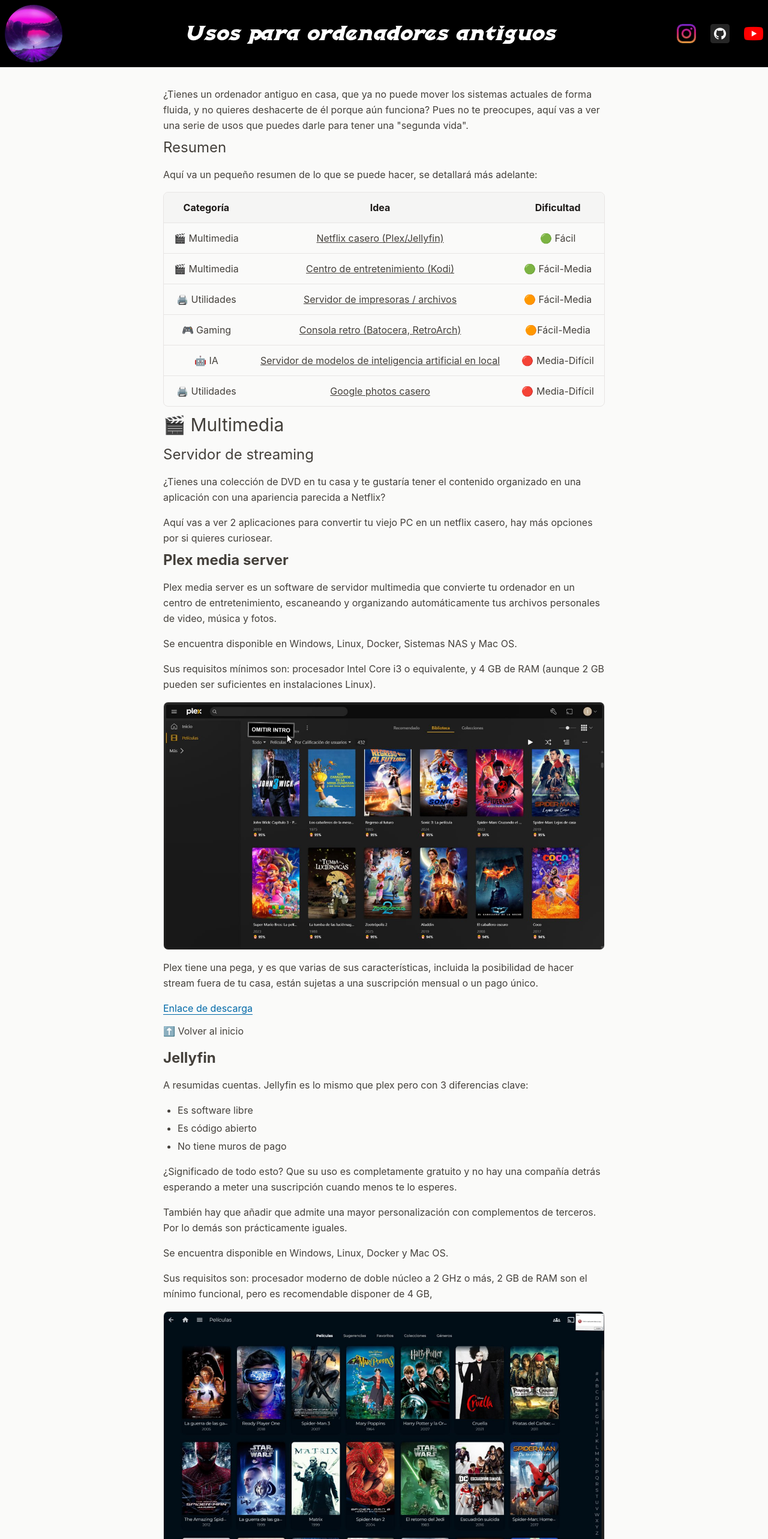
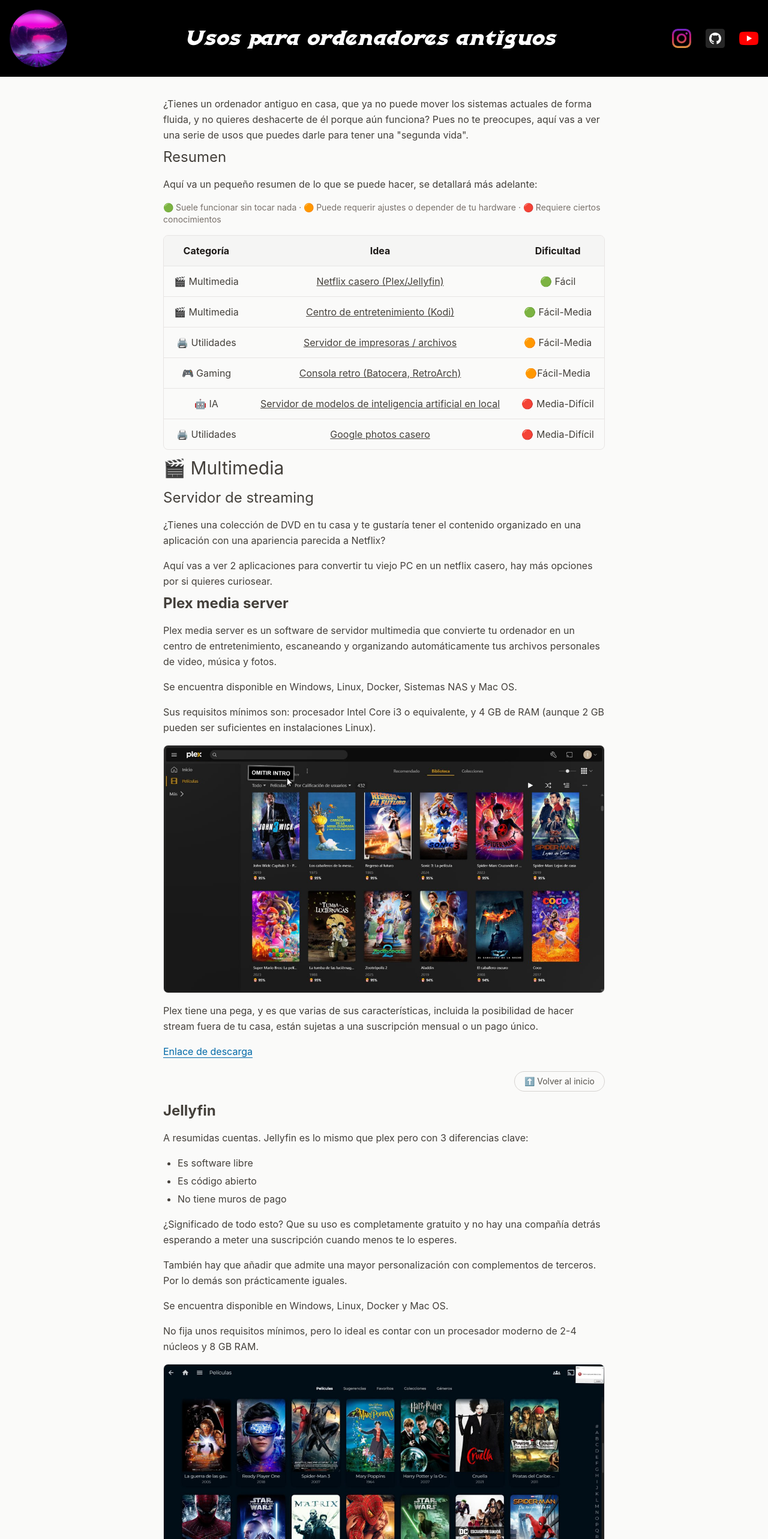
Before and after one commit to aloxvim/usos-pc-viejo, a React (Vite) app: page / in a window 1280 px wide. Shown: the top 2566 px of the page at 60% size. Built offline with nearby package versions, Linux system fonts and the light colour scheme.

Commit message:
Diseño responsivo en la cabecera y el pie de página, cambiado el estilo del enlace para volver al inicio del artículo, corregidos errores en la información y mejoras menores. Falta: 1. Cambiar capturas de webs externas por capturas propias. 2. Cambiar capturas de plex y Jellyfin

```diff
--- a/src/components/Header.tsx
+++ b/src/components/Header.tsx
@@ -12,31 +12,32 @@
      *      Separación de elementos hacia los extremos
      *      Alineación vertical al centro
      *      Padding de 2 en los 4 lados
-     *
+     *      Recolocación del título en pantallas móviles
      */
     return (
-        <header className='bg-black flex items-center justify-between p-2'>
+        <header className='bg-black flex flex-wrap items-center justify-between gap-3 p-3 sm:p-4'>
             {/**
              *  Foto de perfil
              *      Imagen de perfil: "Early Evening" de Michal Kváč - ArtStation - https://www.artstation.com/kvacm
              *      Altura y anchura de 24
              *      Redondeado
              *      Object-cover: recorta la foto para llenar el círculo sin deformarla
-             *
+             *      Tamaño distinto para la foto según el tamaño de pantalla
              */}
             <section>
                 <img
                     src={profilePhoto}
                     alt="Foto de perfil"
-                    className='h-24 w-24 rounded-full object-cover'
+                    className='h-14 w-14 sm:h-20 sm:w-20 lg:h-24 lg:w-24 rounded-full object-cover object-center'
                 />
             </section>
 
             {/**
              *  Título de la web
+             *      Colocación en según que fila dependiendo del tamaño de pantalla
              */}
-            <div>
-                <h1 className='text-white text-3xl font-isometra italic'>
+            <div className="order-3 w-full text-center sm:order-none sm:w-auto sm:flex-1 sm:px-3">
+                <h1 className="text-white text-lg sm:text-xl lg:text-3xl font-isometra italic leading-tight">
                     Usos para ordenadores antiguos
                 </h1>
             </div>
@@ -48,8 +49,10 @@
              *      Los enlaces se abren en una pestaña nueva
              *      Cada enlace es un logotipo de la red social a la que apunta
              *      Los enlaces se oscurecen al pasarles el ratón por encima
+             *      Adaptación según el tamaño de pantalla
              */}
-            <div className='flex gap-6'>
+            <nav aria-label="Redes sociales"
+                className="flex shrink-0 items-center gap-3 sm:gap-4 lg:gap-6">
                 <a href="https://www.instagram.com/aloxvim/" target='_blank' rel='noreferrer' className='hover:opacity-80 transition'>
                     <img src={instagramLogo} alt="Enlace a mi perfil de Instagram" />
                 </a>
@@ -59,7 +62,7 @@
                 <a href="" target='_blank' rel='noreferrer' className='hover:opacity-80 transition'>
                     <img src={youtubeLogo} alt="Enlace a mi perfil de Youtube" />
                 </a>
-            </div>
+            </nav>
 
         </header>
     );
--- a/src/components/Main.tsx
+++ b/src/components/Main.tsx
@@ -47,6 +47,11 @@
 
                         <p>
                             Aquí va un pequeño resumen de lo que se puede hacer, se detallará más adelante:
+                        </p>
+
+                        <p className='text-sm text-stone-500'>
+                            🟢 Suele funcionar sin tocar nada · 🟠 Puede requerir ajustes o depender de tu
+                            hardware · 🔴 Requiere ciertos conocimientos
                         </p>
 
                         {/**
@@ -208,7 +213,7 @@
                          */}
                         <img src={plexPhoto} alt="Ejemplo de cómo se ve un servidor"
                             className='w-full rounded-lg border border-stone-200'
-                            loading='lazy'/>
+                            loading='lazy' />
 
                         <p>
                             Plex tiene una pega, y es que varias de sus características, incluida
@@ -232,10 +237,20 @@
 
                         {/**
                          *  Enlace para volver al inicio del artículo
+                         *      Espacio por encima
+                         *      Alineado a la derecha
                          */}
-                        <div className='mt-3'>
+                        <div className='mt-3 flex justify-end pt-2'>
+                            {/** Enlace
+                             *      Flecha y texto en la misma línea
+                             *      Borde redondeado
+                             *      Padding ajustado y letra pequeña
+                             *      Cambio del color de borde y texto al pasar el ratón por encima
+                             */}
                             <a href="#volverarriba"
-                                className='hover:underline'>
+                                className='group inline-flex items-center gap-2 rounded-full border
+                                border-stone-300 px-4 py-1.5 text-sm text-stone-600 hover:border-sky-700
+                                hover:text-sky-700 transition'>
                                 ⬆️ Volver al inicio
                             </a>
                         </div>
@@ -284,8 +299,8 @@
                         </p>
 
                         <p>
-                            Sus requisitos son: procesador moderno de doble núcleo a 2 GHz o más,
-                            2 GB de RAM son el mínimo funcional, pero es recomendable disponer de 4 GB,
+                            No fija unos requisitos mínimos, pero lo ideal es contar con
+                            un procesador moderno de 2-4 núcleos y 8 GB RAM.
                         </p>
 
                         {/**
@@ -293,7 +308,7 @@
                          */}
                         <img src={jellyfinPhoto} alt="Ejemplo de cómo se ve"
                             className='w-full rounded-lg border border-stone-200'
-                            loading='lazy'/>
+                            loading='lazy' />
 
                         {/**
                          *  Enlace de descarga: mismo estilo que el de plex
@@ -308,10 +323,20 @@
 
                         {/**
                          *  Enlace para volver al inicio del artículo
+                         *      Espacio por encima
+                         *      Alineado a la derecha
                          */}
-                        <div className='mt-3'>
+                        <div className='mt-3 flex justify-end pt-2'>
+                            {/** Enlace
+                             *      Flecha y texto en la misma línea
+                             *      Borde redondeado
+                             *      Padding ajustado y letra pequeña
+                             *      Cambio del color de borde y texto al pasar el ratón por encima
+                             */}
                             <a href="#volverarriba"
-                                className='hover:underline'>
+                                className='group inline-flex items-center gap-2 rounded-full border
+                                border-stone-300 px-4 py-1.5 text-sm text-stone-600 hover:border-sky-700
+                                hover:text-sky-700 transition'>
                                 ⬆️ Volver al inicio
                             </a>
                         </div>
@@ -358,7 +383,7 @@
                         <figure>
                             <img src={kodiPhoto} alt=""
                                 className='w-full rounded-lg border border-stone-200'
-                                loading='lazy'/>
+                                loading='lazy' />
                             <figcaption className='italic'>
                                 Captura tomada de su página en&nbsp;
                                 <a href="https://flathub.org/es/apps/tv.kodi.Kodi"
@@ -381,10 +406,20 @@
 
                         {/**
                          *  Enlace para volver al inicio del artículo
+                         *      Espacio por encima
+                         *      Alineado a la derecha
                          */}
-                        <div className='mt-3'>
+                        <div className='mt-3 flex justify-end pt-2'>
+                            {/** Enlace
+                             *      Flecha y texto en la misma línea
+                             *      Borde redondeado
+                             *      Padding ajustado y letra pequeña
+                             *      Cambio del color de borde y texto al pasar el ratón por encima
+                             */}
                             <a href="#volverarriba"
-                                className='hover:underline'>
+                                className='group inline-flex items-center gap-2 rounded-full border
+                                border-stone-300 px-4 py-1.5 text-sm text-stone-600 hover:border-sky-700
+                                hover:text-sky-700 transition'>
                                 ⬆️ Volver al inicio
                             </a>
                         </div>
@@ -407,7 +442,7 @@
                         </p>
 
                         <p className='text-justify'>
-                            En cuando al servicio de impresión, conecta la impresora físicamente
+                            En cuanto al servicio de impresión, conecta la impresora físicamente
                             al servidor y utiliza el sistema CUPS (Common Unix Printing System)
                             para compartirla en la red, permitiendo que otros equipos envíen
                             trabajos de impresión.
@@ -415,10 +450,20 @@
 
                         {/**
                          *  Enlace para volver al inicio del artículo
+                         *      Espacio por encima
+                         *      Alineado a la derecha
                          */}
-                        <div className='mt-3'>
+                        <div className='mt-3 flex justify-end pt-2'>
+                            {/** Enlace
+                             *      Flecha y texto en la misma línea
+                             *      Borde redondeado
+                             *      Padding ajustado y letra pequeña
+                             *      Cambio del color de borde y texto al pasar el ratón por encima
+                             */}
                             <a href="#volverarriba"
-                                className='hover:underline'>
+                                className='group inline-flex items-center gap-2 rounded-full border
+                                border-stone-300 px-4 py-1.5 text-sm text-stone-600 hover:border-sky-700
+                                hover:text-sky-700 transition'>
                                 ⬆️ Volver al inicio
                             </a>
                         </div>
@@ -444,10 +489,12 @@
                             por contenido y sincronización automática desde móviles.
                         </p>
 
-                        <p>
+                        <p className='text-justify'>
                             Sus requisitos son: CPU de al menos 2 núcleos, siendo recomendable 4;
-                            mínimo 4 GB de RAM, siendo recomendable de 6 en adelante;
+                            mínimo 6 GB de RAM, siendo recomendable de 8 en adelante;
                             en cuanto al espacio, un 10-20% adicional para miniaturas y metadatos.
+                            (Se puede usar con 4 GB RAM si desactivas el reconocimiento facial y
+                            la búsqueda inteligente).
                         </p>
 
                         <p>
@@ -486,7 +533,7 @@
                         <figure>
                             <img src={immichPhoto} alt=""
                                 className='w-full rounded-lg border border-stone-200'
-                                loading='lazy'/>
+                                loading='lazy' />
                             <figcaption className='italic'>Captura descargada de la propia página de Immich.</figcaption>
                         </figure>
 
@@ -501,10 +548,20 @@
 
                         {/**
                          *  Enlace para volver al inicio del artículo
+                         *      Espacio por encima
+                         *      Alineado a la derecha
                          */}
-                        <div className='mt-3'>
+                        <div className='mt-3 flex justify-end pt-2'>
+                            {/** Enlace
+                             *      Flecha y texto en la misma línea
+                             *      Borde redondeado
+                             *      Padding ajustado y letra pequeña
+                             *      Cambio del color de borde y texto al pasar el ratón por encima
+                             */}
                             <a href="#volverarriba"
-                                className='hover:underline'>
+                                className='group inline-flex items-center gap-2 rounded-full border
+                                border-stone-300 px-4 py-1.5 text-sm text-stone-600 hover:border-sky-700
+                                hover:text-sky-700 transition'>
                                 ⬆️ Volver al inicio
                             </a>
                         </div>
@@ -601,7 +658,7 @@
                         <figure>
                             <img src={batoceraPhoto} alt=""
                                 className='w-full rounded-lg border border-stone-200'
-                                loading='lazy'/>
+                                loading='lazy' />
                             <figcaption className='italic'>
                                 Captura obtenida desde&nbsp;
                                 <a href="https://raspberrytips.com/batocera-installation-raspberry-pi/"
@@ -625,10 +682,20 @@
 
                         {/**
                          *  Enlace para volver al inicio del artículo
+                         *      Espacio por encima
+                         *      Alineado a la derecha
                          */}
-                        <div className='mt-3'>
+                        <div className='mt-3 flex justify-end pt-2'>
+                            {/** Enlace
+                             *      Flecha y texto en la misma línea
+                             *      Borde redondeado
+                             *      Padding ajustado y letra pequeña
+                             *      Cambio del color de borde y texto al pasar el ratón por encima
+                             */}
                             <a href="#volverarriba"
-                                className='hover:underline'>
+                                className='group inline-flex items-center gap-2 rounded-full border
+                                border-stone-300 px-4 py-1.5 text-sm text-stone-600 hover:border-sky-700
+                                hover:text-sky-700 transition'>
                                 ⬆️ Volver al inicio
                             </a>
                         </div>
@@ -668,7 +735,7 @@
                         <figure>
                             <img src={retroarchPhoto} alt=""
                                 className='w-full rounded-lg border border-stone-200'
-                                loading='lazy'/>
+                                loading='lazy' />
                             <figcaption className='italic'>
                                 Captura obtenida desde&nbsp;
                                 <a href="https://www.geeknetic.es/Guia/2681/RetroArch-Cuales-son-los-Mejores-Emuladores-y-Como-se-pueden-instalar.html"
@@ -692,10 +759,20 @@
 
                         {/**
                          *  Enlace para volver al inicio del artículo
+                         *      Espacio por encima
+                         *      Alineado a la derecha
                          */}
-                        <div className='mt-3'>
+                        <div className='mt-3 flex justify-end pt-2'>
+                            {/** Enlace
+                             *      Flecha y texto en la misma línea
+                             *      Borde redondeado
+                             *      Padding ajustado y letra pequeña
+                             *      Cambio del color de borde y texto al pasar el ratón por encima
+                             */}
                             <a href="#volverarriba"
-                                className='hover:underline'>
+                                className='group inline-flex items-center gap-2 rounded-full border
+                                border-stone-300 px-4 py-1.5 text-sm text-stone-600 hover:border-sky-700
+                                hover:text-sky-700 transition'>
                                 ⬆️ Volver al inicio
                             </a>
                         </div>
@@ -745,7 +822,7 @@
                                         otros apartados, donde los requisitos de hardware estaban
                                         relativamente fijos, en este caso es algo muy variable.
                                         Tienes modelos como "Phi-4 Mini 3.8B" que con unos 4 GB RAM es suficiente,
-                                        y auténticos devoradores de recursos como "Llama 4 405B"
+                                        y auténticos devoradores de recursos como "Llama 3.1 405B"
                                         (necesita más de 128 GB de RAM y configuración multi-GPU)
                                     </p>
                                 </div>
@@ -784,10 +861,20 @@
 
                         {/**
                          *  Enlace para volver al inicio del artículo
+                         *      Espacio por encima
+                         *      Alineado a la derecha
                          */}
-                        <div className='mt-3'>
+                        <div className='mt-3 flex justify-end pt-2'>
+                            {/** Enlace
+                             *      Flecha y texto en la misma línea
+                             *      Borde redondeado
+                             *      Padding ajustado y letra pequeña
+                             *      Cambio del color de borde y texto al pasar el ratón por encima
+                             */}
                             <a href="#volverarriba"
-                                className='hover:underline'>
+                                className='group inline-flex items-center gap-2 rounded-full border
+                                border-stone-300 px-4 py-1.5 text-sm text-stone-600 hover:border-sky-700
+                                hover:text-sky-700 transition'>
                                 ⬆️ Volver al inicio
                             </a>
                         </div>
```
Also changed, not shown: src/components/Footer.tsx (+8 -4 lines).
